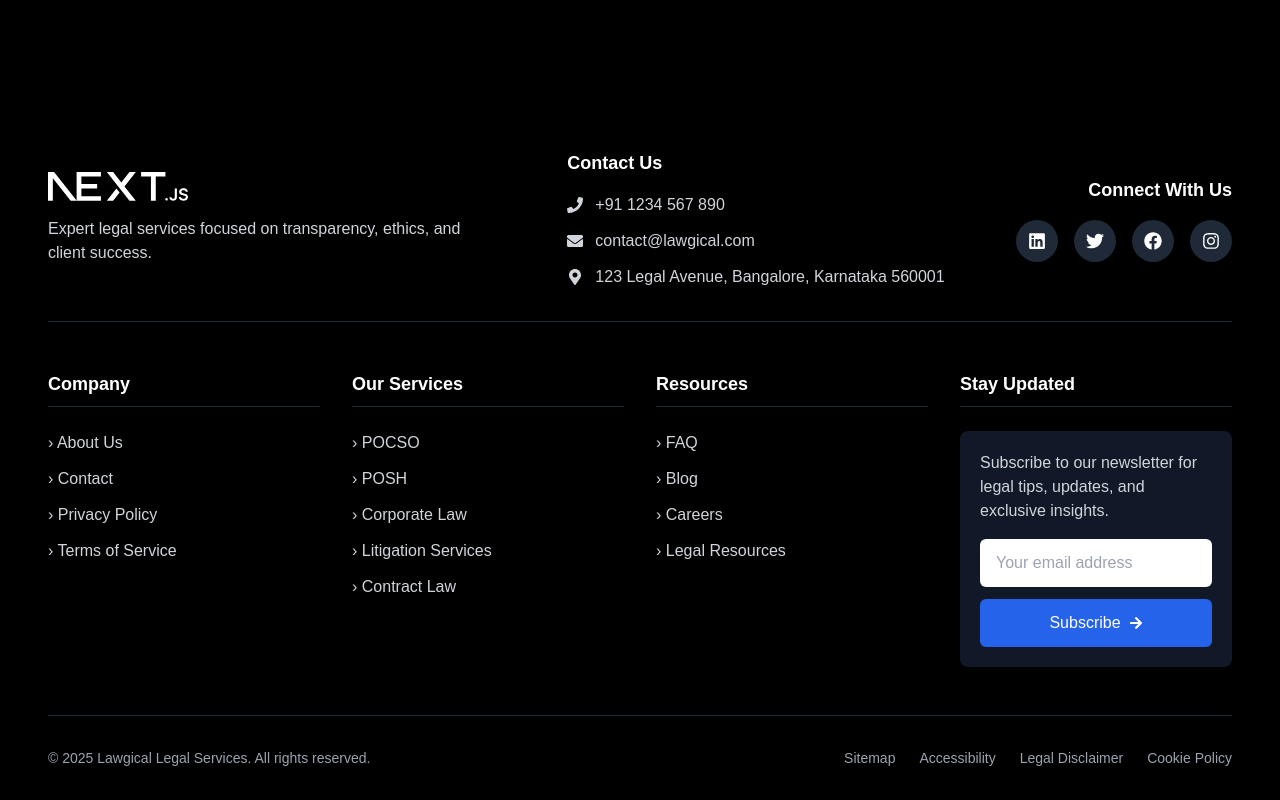
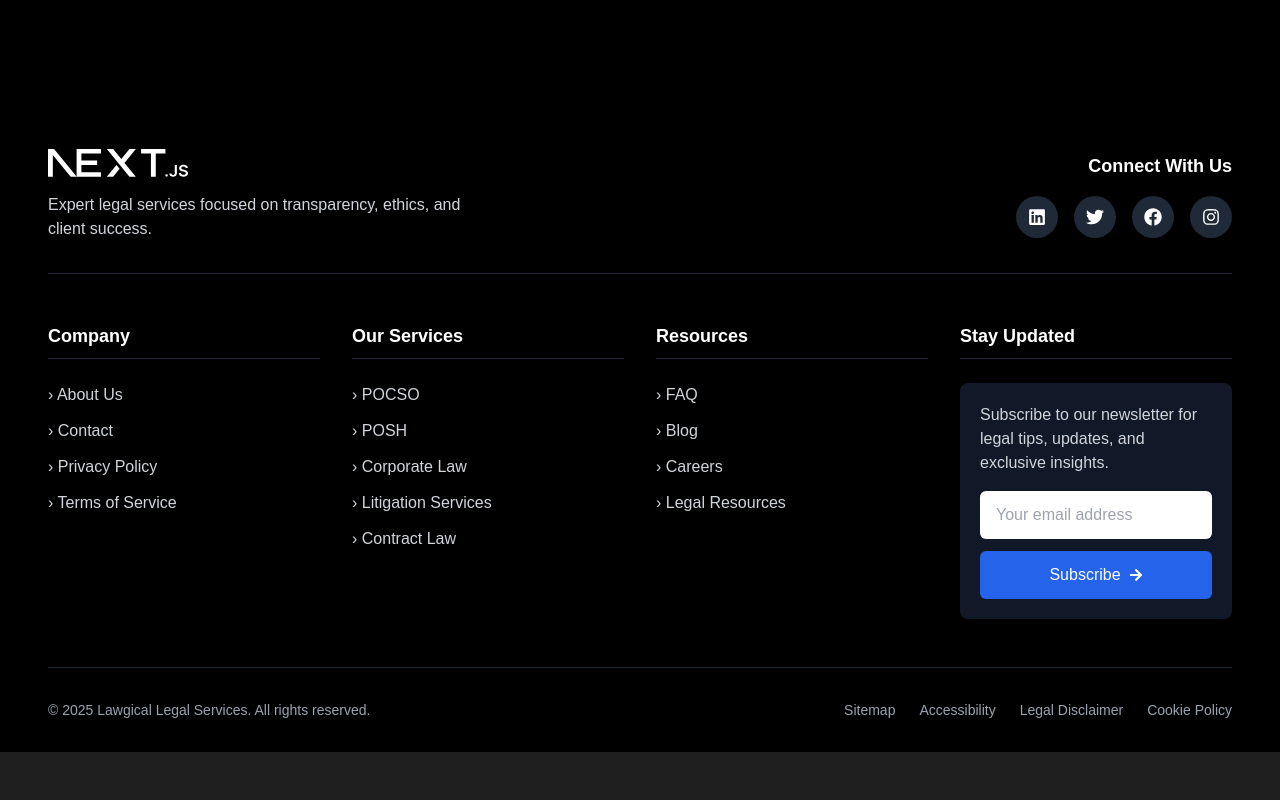
Before and after one commit to Hima-D/lawgical, a Next.js app: page / in a window 1280 px wide. Shown: the part 3800-4600 px from the top of the page. After the commit the page ends 4552 px from the top, so only its background shows below. Built offline with nearby package versions, Linux system fonts and the light colour scheme.

Commit message:
Remove contact information section from footer component

```diff
--- a/src/components/footer.js
+++ b/src/components/footer.js
@@ -1,6 +1,6 @@
 "use client";
 import Link from 'next/link';
-import { FaLinkedin, FaTwitter, FaFacebook, FaInstagram, FaPhone, FaEnvelope, FaMapMarkerAlt, FaArrowRight } from 'react-icons/fa';
+import { FaLinkedin, FaTwitter, FaFacebook, FaInstagram, FaArrowRight } from 'react-icons/fa';
 import Image from 'next/image';
 import { useState } from 'react';
 
@@ -70,25 +70,6 @@ const Footer = () => {
             <p className="mt-4 text-gray-300 max-w-md">
               Expert legal services focused on transparency, ethics, and client success.
             </p>
-          </div>
-
-          {/* Contact Information */}
-          <div className="mt-8 md:mt-0">
-            <h4 className="text-lg font-bold mb-4">Contact Us</h4>
-            <div className="space-y-3">
-              <a href="tel:+911234567890" className="flex items-center text-gray-300 hover:text-blue-400 transition-colors duration-300">
-                <FaPhone className="mr-3" size={16} />
-                <span>+91 1234 567 890</span>
-              </a>
-              <a href="mailto:contact@lawgical.com" className="flex items-center text-gray-300 hover:text-blue-400 transition-colors duration-300">
-                <FaEnvelope className="mr-3" size={16} />
-                <span>contact@lawgical.com</span>
-              </a>
-              <div className="flex items-start text-gray-300">
-                <FaMapMarkerAlt className="mr-3 mt-1" size={16} />
-                <span>123 Legal Avenue, Bangalore, Karnataka 560001</span>
-              </div>
-            </div>
           </div>
 
           {/* Social Media Links */}
```
